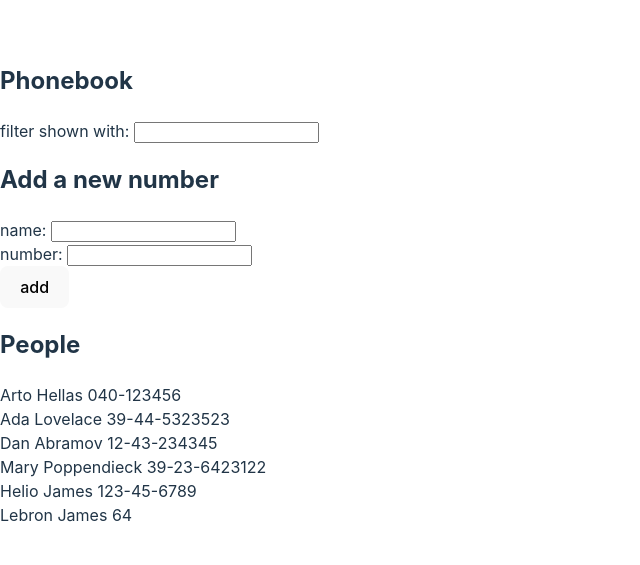
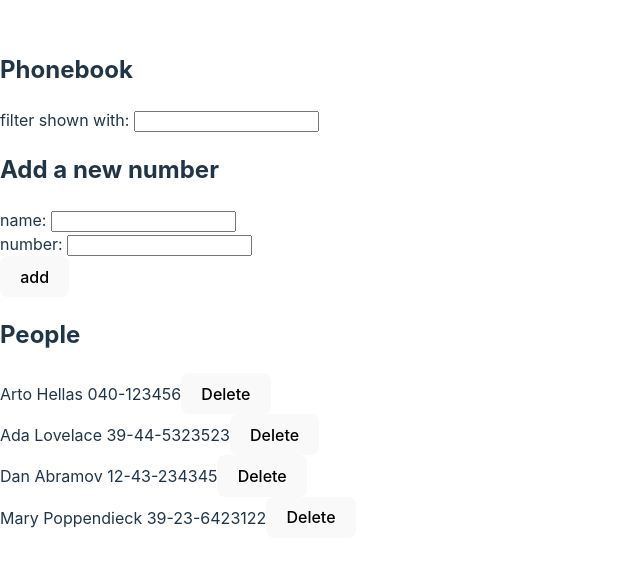
Before and after one commit to phamdustin/fso_submissions, a React (Vite) app in the folder part2/phonebook/: page / in a window 1280 px wide. Shown: the part 115-680 px from the top of the page, without its empty margins (0-640 px from the left). Built offline with nearby package versions, Linux system fonts and the light colour scheme; data requests are answered from the project's data file.

Commit message:
Completed exercise 2.13

```diff
--- a/part2/phonebook/db.json
+++ b/part2/phonebook/db.json
@@ -1,5 +1,5 @@
 {
-  "persons": [
+  "persons":[
     {
       "name": "Arto Hellas",
       "number": "040-123456",
@@ -19,16 +19,6 @@
       "name": "Mary Poppendieck",
       "number": "39-23-6423122",
       "id": "4"
-    },
-    {
-      "id": "5",
-      "name": "Helio James",
-      "number": "123-45-6789"
-    },
-    {
-      "id": "6",
-      "name": "Lebron James",
-      "number": "64"
     }
   ]
 }
--- a/part2/phonebook/src/App.jsx
+++ b/part2/phonebook/src/App.jsx
@@ -1,5 +1,4 @@
 import React, { useState, useEffect } from 'react'
-import axios from 'axios'
 import personService from './services/persons'
 import PrintAllNames from './components/PrintAllNames.jsx'
 import AddForm from './components/AddForm.jsx'
@@ -61,6 +60,24 @@ const App = () => {
     console.log(event.target.value)
     setNewFilter(event.target.value)
   }
+
+  async function handleRemovePerson(event){
+    console.log(`Removing ${event.target.value}`)
+    await personService
+      .remove(event.target.value)
+      .then(response =>{
+        console.log("Removal complete")
+      })
+
+    personService
+      .getAll()
+      .then(response => {
+        console.log('Promise fulfilled to get data from persons server')
+        setPersons(response)
+        console.log('Updated state of persons')
+      })
+  }
+
   return (
     <div>
       <h2>Phonebook</h2>
@@ -68,7 +85,7 @@ const App = () => {
       <h2>Add a new number</h2>
       <AddForm newName={newName} newNumber={newNumber} handleNameChange={handleNameChange} handleAddPerson={handleAddPerson} handleNumberChange={handleNumberChange}/>
       <h2>People</h2>
-      <PrintAllNames filter={newFilter} people={persons}/>
+      <PrintAllNames filter={newFilter} people={persons} handleRemovePerson={handleRemovePerson}/>
     </div>
   )
 }
--- a/part2/phonebook/src/components/printallnames.jsx
+++ b/part2/phonebook/src/components/printallnames.jsx
@@ -1,4 +1,12 @@
-const PrintAllNames = ({filter, people}) => {
+import axios from 'axios'
+
+/* const removeName = ({person}) => {
+  console.log(`Removing ${person.id}`)
+  axios
+    .delete(`http://localhost:3001/persons/${person.id}`)
+} */
+const PrintAllNames = ({filter, people, handleRemovePerson}) => {
+
 
   if (filter!="") {
     console.log("Filtered output")
@@ -7,14 +15,16 @@ const PrintAllNames = ({filter, people}) => {
       if (person.name.toString().toLowerCase().includes(filter.toLowerCase())) {return person}
     })
     return (
-      <div>{filterBySearch.map(person => <main> {person.name} {person.number}</main>)}</div>
+      <div>{filterBySearch.map(person => <main> {person.name} {person.number}
+        <button value = {person.id} onClick={(e) => {handleRemovePerson(e,"value")}}>Delete </button></main>)}</div>
     )
   }
 
   else {
     console.log("NON-Filtered output")
     return (
-      <div>{people.map(person => <main> {person.name} {person.number}</main>)}</div>
+      <div>{people.map(person => <main> {person.name} {person.number}
+        <button value = {person.id} onClick={(e) => {handleRemovePerson(e,"value")}}>Delete </button></main>)}</div>
     )
   }
 
--- a/part2/phonebook/src/services/persons.js
+++ b/part2/phonebook/src/services/persons.js
@@ -11,9 +11,12 @@ const create = newObject => {
     return request.then(response => response.data)
 }
 
+async function remove (id) {
+    await axios.delete(`${baseUrl}/${id}`)
+}
 /* const update = (id, newObject) => {
     const request = axios.put(`${baseUrl}/${id}`, newObject)
     return request.then(response => response.data)
 } */
 
-export default {getAll,create}
+export default {getAll,create,remove}
```
